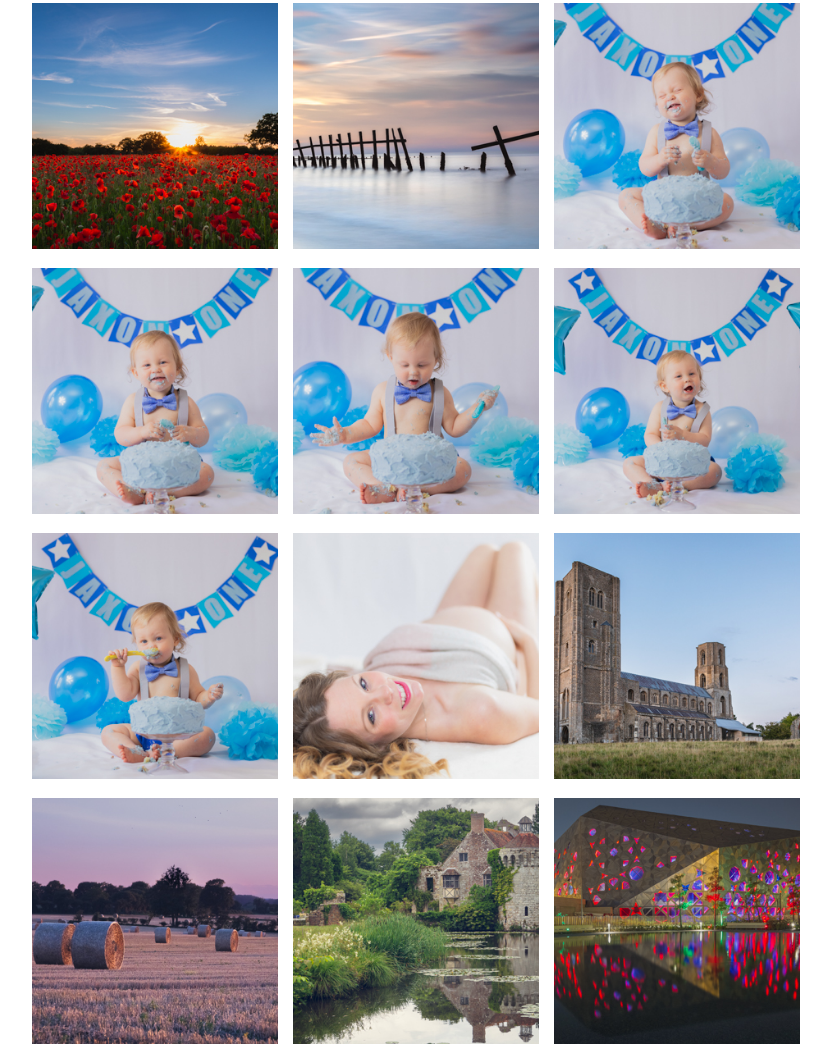
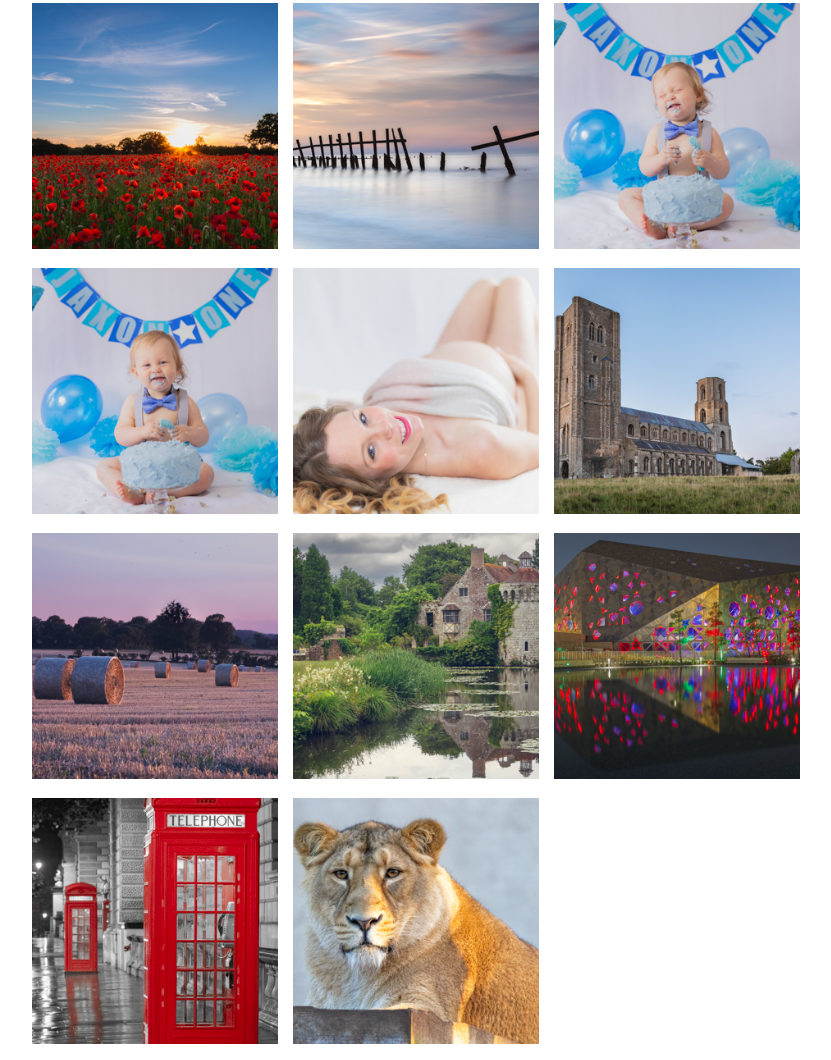
Before and after one commit to jalexphotos/jalexphotos.github.io, a plain HTML site: page gallery.html in a window 1280 px wide. Shown: the part 1182-2242 px from the top of the page, without its empty margins (224-1055 px from the left). Drawn offline with nearby package versions, Linux system fonts and the light colour scheme.

Commit message:
Update gallery.html

```diff
--- a/gallery.html
+++ b/gallery.html
@@ -86,20 +86,11 @@
             <a href="images/2019/6.jpg" data-lightbox="All" data-title="Happisburgh Sea Defence">
                 <img src="images/thumbs/2019/6.jpg" alt="">
             </a>
-            <a href="images/2019/5.jpg" data-lightbox="All" data-title="Cake Smash 5">
+            <a href="images/2019/5.jpg" data-lightbox="All" data-title="Cake Smash 2">
                 <img src="images/thumbs/2019/5.jpg" alt="">
             </a>
-            <a href="images/2019/4.jpg" data-lightbox="All" data-title="Cake Smash 4">
+            <a href="images/2019/4.jpg" data-lightbox="All" data-title="Cake Smash 1">
                 <img src="images/thumbs/2019/4.jpg" alt="">
-            </a>
-            <a href="images/2019/3.jpg" data-lightbox="All" data-title="Cake Smash 3">
-                <img src="images/thumbs/2019/3.jpg" alt="">
-            </a>
-            <a href="images/2019/2.jpg" data-lightbox="All" data-title="Cake Smash 2">
-                <img src="images/thumbs/2019/2.jpg" alt="">
-            </a>
-            <a href="images/2019/1.jpg" data-lightbox="All" data-title="Cake Smash 1">
-                <img src="images/thumbs/2019/1.jpg" alt="">
             </a>
             <!-- 2018 -->
             <a href="images/2018/1.jpg" data-lightbox="All" data-title="Maternity Photo">
```
